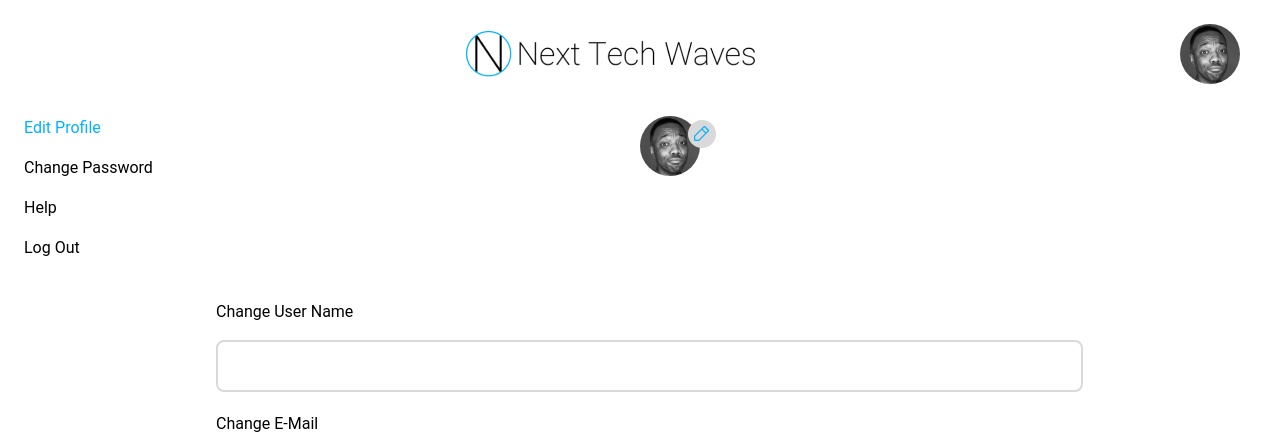
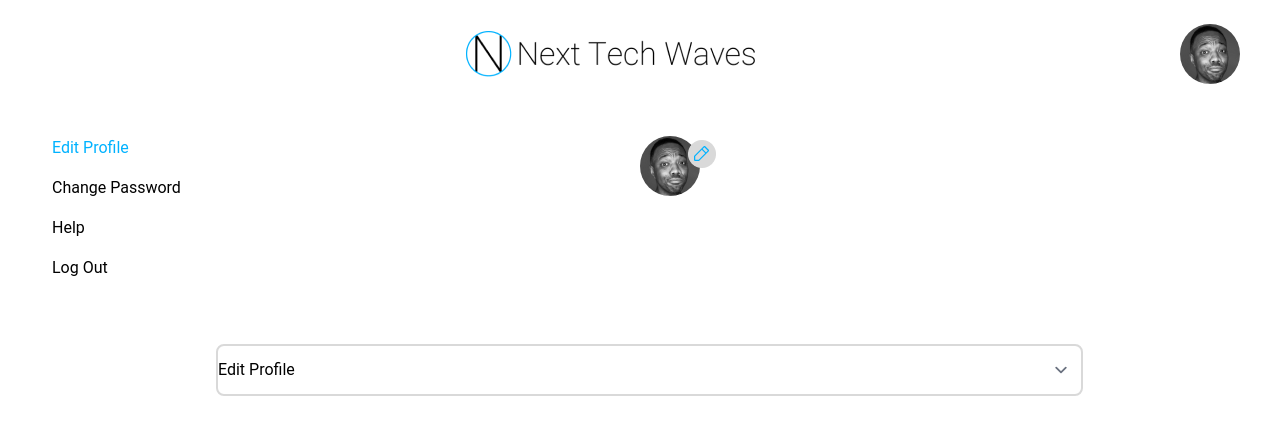
Before and after one commit to krishanumishra778/NTW, a React (Vite) app in the folder client/: page /editprofile in a window 1280 px wide. Shown: the top 446 px of the page. Built offline with nearby package versions, Linux system fonts and the light colour scheme.

Commit message:
modify changes dropdown
modify changes dropdown

```diff
--- a/client/src/Components/pages/Changepassword.jsx
+++ b/client/src/Components/pages/Changepassword.jsx
@@ -120,7 +120,7 @@ export const Changepassword = () => {
 
       {/* // ><<<<<<<<<<<<<<<<<<<<<<<<<<< */}
 
-      <div className='grid grid-cols-2 '>
+      <div className='grid grid-cols-2 m-7 '>
         <div>
           <h1 className='text-[#00B2FF] pt-6'><Link to='/editprofile'> Edit Profile</Link></h1>
 
--- a/client/src/Components/pages/Editprofile.jsx
+++ b/client/src/Components/pages/Editprofile.jsx
@@ -105,8 +105,8 @@ export const Editprofile = () => {
         )}
       </nav>
 
-      <div className='grid grid-cols-2  '>
-        <div>
+      <div className='grid grid-cols-2  m-7 '>
+        <div className='  '>
           <h1 className='text-[#00B2FF] pt-6' onClick={windowWidth <= 780 ? toggleAccordion : undefined} style={{ cursor: windowWidth <= 728 ? 'pointer' : 'default' }}> Edit Profile</h1>
           {windowWidth > 780 ? (
             <div>
@@ -123,6 +123,7 @@ export const Editprofile = () => {
           )}
         </div>
 
+
         <div className='bg-opacity-1'>
           <div className='pt-6 absolute '>
             <img className='rounded-full' src="./images/user.png" alt="" />
@@ -136,7 +137,10 @@ export const Editprofile = () => {
         </div>
       </div>
 
-{/* ><<<<<<<<< */}
+
+
+
+      {/* ><<<<  MODEL  START  <<<<< */}
       {showModal ? (
         <>
           <div className="fixed inset-0 mt-[10%] z-50 sm:w-[40%] xs:w-[80%]  mx-auto">
@@ -174,10 +178,26 @@ export const Editprofile = () => {
           <div className="fixed inset-0 bg-black opacity-25 z-40"></div>
         </>
       ) : null}
-      {/* ><<<<<<<<<<<< */}
+      {/* ><<<<   MODEL  END    <<<<<<<< */}
 
 
       <div className='md:pl-48 mt-10'>
+        {/* ><<<<<<<<   new   drop down start .,,,,,,,,,,, */}
+        <div className='w-10/12 my-16 '>
+          <select name="" id="" className='border-2 py-3 border-[#D9D9D9] rounded-lg w-full '>
+            <option value="" className='border'>
+              <h1 className='text-[#00B2FF] pt-6' onClick={windowWidth <= 780 ? toggleAccordion : undefined} style={{ cursor: windowWidth <= 728 ? 'pointer' : 'default' }}>  Edit Profile</h1>
+            </option>
+            <option value="" className='border' style={{ hight: '2%' }}>
+              <h1 className='pt-4  '><Link to="/changepassword">Change Password</Link></h1>
+            </option>
+            <option value="" className='border '>
+              <Link to='/pages' >Help</Link></option>
+          </select>
+        </div>
+        {/* ><<<<<<<<   new   drop down   end  .,,,,,,,,,,, */}
+
+
         <div>
           <h1 className='pb-4'>Change User Name</h1>
           <input className='border-2 pt-4 w-10/12 rounded-lg border-[#D9D9D9]' type="text" />
--- a/client/src/Components/pages/Pages.jsx
+++ b/client/src/Components/pages/Pages.jsx
@@ -103,7 +103,7 @@ export const Pages = () => {
 
       {/* // ><<<<<<<<<<<<<<<<<<<<<<<<<<< */}
 
-      <div className='grid grid-cols-2 '>
+      <div className='grid grid-cols-2 m-7'>
         <div>
           <h1 className='text-[#00B2FF] pt-6'><Link to='/editprofile'> Edit Profile</Link></h1>
 
```
Lines whose indentation alone changed are shown as unchanged.
